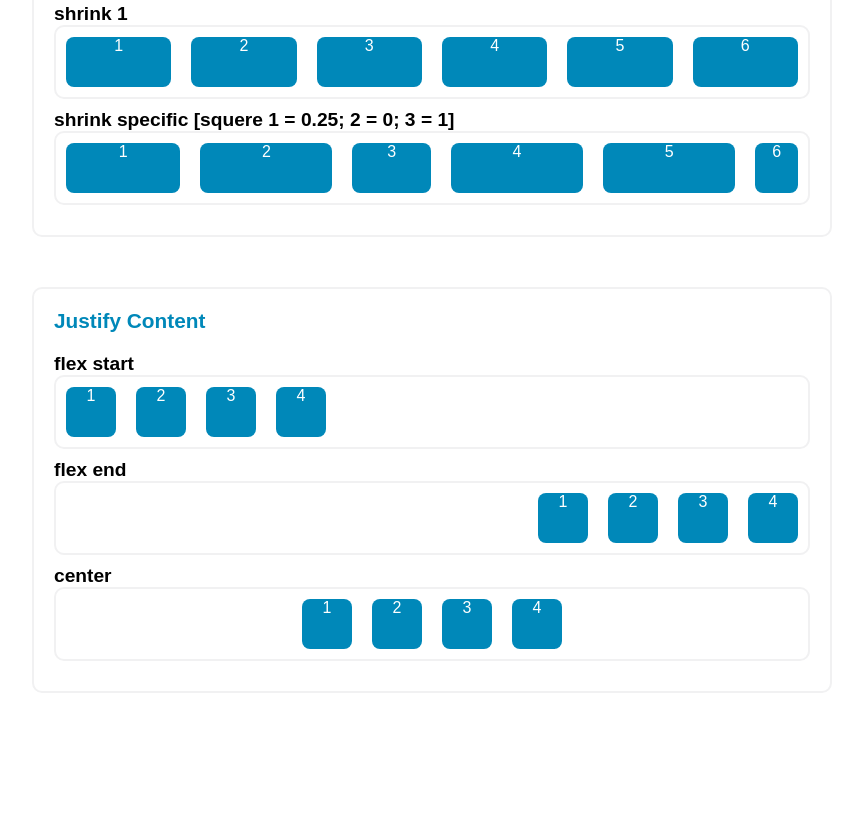
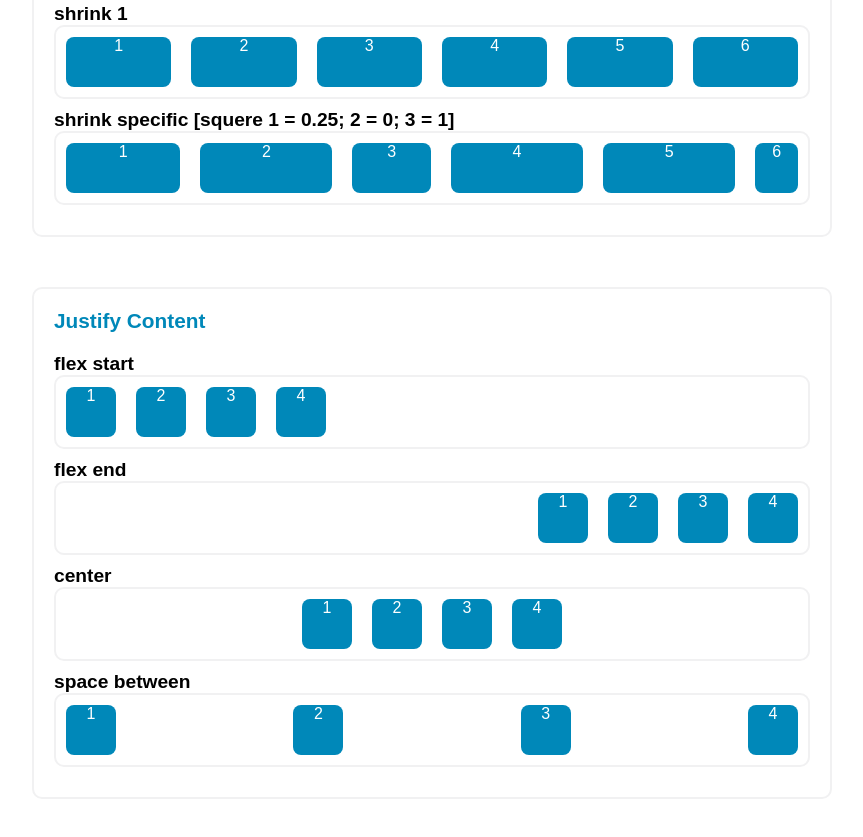
Before and after one commit to arifsptra/my-collection, a plain HTML site: page CSS Flexbox/index.html in a window 1280 px wide. Shown: the part 2495-3332 px from the top of the page, without its empty margins (208-1071 px from the left). Before the commit the page ends 3238 px from the top, so only its background shows below. Drawn offline with Linux system fonts and the light colour scheme.

Commit message:
justify-content space-between

```diff
--- a/CSS Flexbox/index.html
+++ b/CSS Flexbox/index.html
@@ -191,6 +191,13 @@
           <div class="squere">3</div>
           <div class="squere">4</div>
         </div>
+        <strong>space between</strong>
+        <div class="flex spaceBetween">
+          <div class="squere">1</div>
+          <div class="squere">2</div>
+          <div class="squere">3</div>
+          <div class="squere">4</div>
+        </div>
       </div>
     </div>
   </body>
--- a/CSS Flexbox/style.css
+++ b/CSS Flexbox/style.css
@@ -263,3 +263,6 @@ strong {
 .center {
   justify-content: center;
 }
+.spaceBetween {
+  justify-content: space-between;
+}
```
